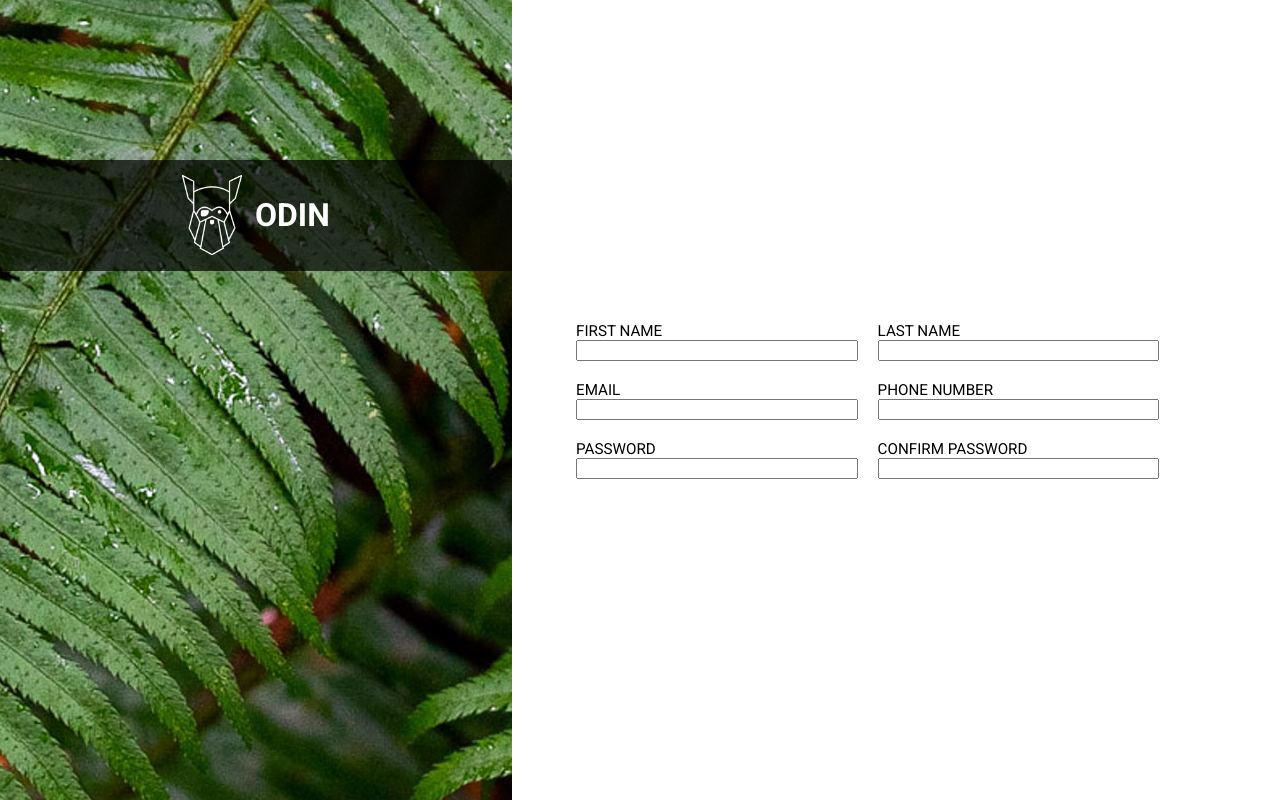
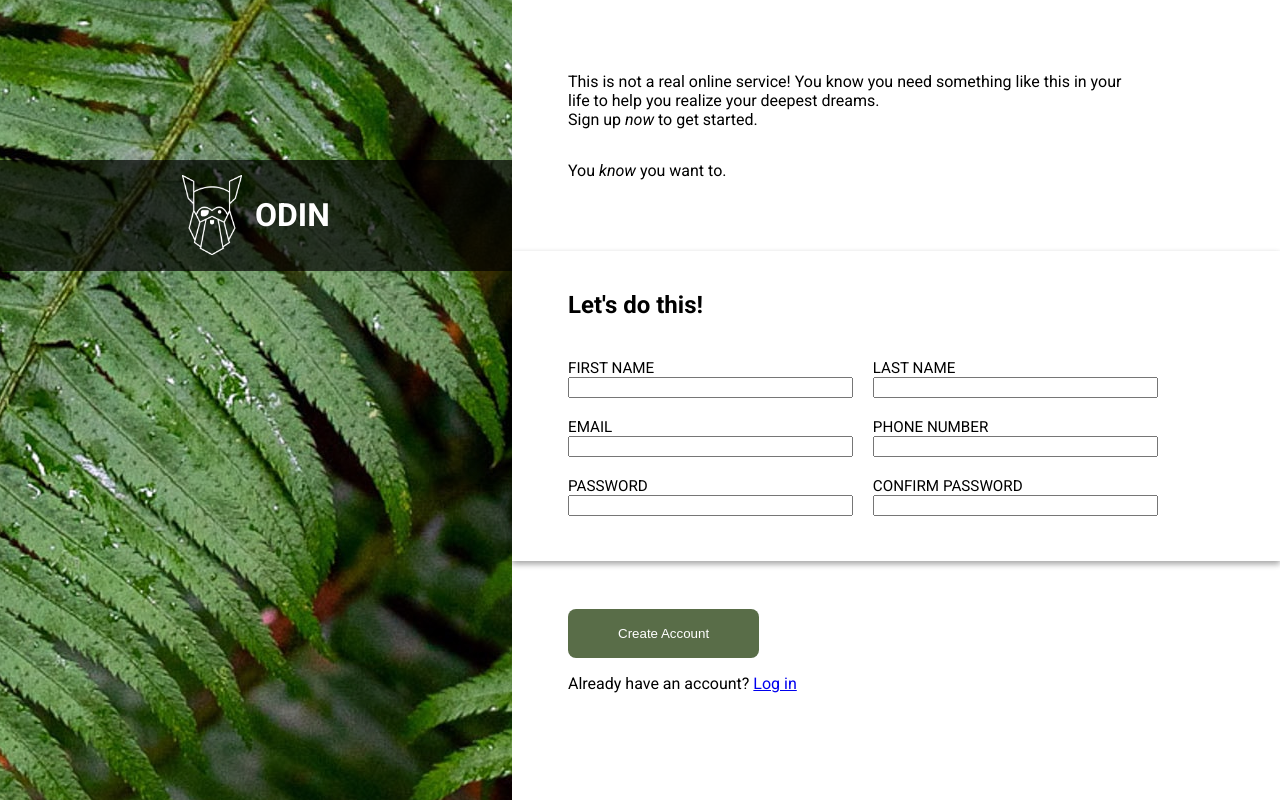
Before and after one commit to NikolaGedovic/Sign-Up_Form, a plain HTML site: page index.html in a window 1280 px wide. Drawn offline with Linux system fonts and the light colour scheme.

Commit message:
add styling

```diff
--- a/index.html
+++ b/index.html
@@ -26,10 +26,26 @@
 
       <!-- Right Side -->
       <div class="right-side">
-        <div class="dummy-text"></div>
-
+        <div class="dummy-text">
+          <div class="upper-text-container">
+            <div>
+              <p>
+                This is not a real online service! You know you need something
+                like this in your life to help you realize your deepest
+                dreams.<br />
+                Sign up <em>now</em> to get started.
+              </p>
+            </div>
+            <div>
+              <p>You <em>know</em> you want to.</p>
+            </div>
+          </div>
+        </div>
         <form action="#">
           <div class="form">
+            <div class="form-h2">
+              <h2>Let's do this!</h2>
+            </div>
             <div class="input">
               <label for="first-name">FIRST NAME</label>
               <input type="text" name="first-name" id="first-name" required />
@@ -65,8 +81,18 @@
               />
             </div>
           </div>
+          <div class="log-in">
+            <div>
+              <input class="submit-btn" type="submit" value="Create Account" />
+            </div>
+            <div>
+              <p>
+                Already have an account?
+                <a href="#" class="link-style">Log in</a>
+              </p>
+            </div>
+          </div>
         </form>
-        <div class="log-in"></div>
       </div>
     </div>
   </body>
--- a/style.css
+++ b/style.css
@@ -1,4 +1,7 @@
-:root {}
+:root {
+  --btn-bg-color: #596D48;
+
+}
 
 * {
   box-sizing: border-box;
@@ -61,16 +64,48 @@ body {
   flex-flow: column nowrap;
   justify-content: center;
   width: 60vw;
-  padding-left: 4rem;
+}
+
+/* Upper Text CSS */
+
+
+.dummy-text {
+  height: 15.63rem;
+  display: flex;
+  flex-direction: column;
+  justify-content: space-around;
+  width: 80%;
+  padding-left: 3.5rem;
+}
+
+.upper-text-container {
+  display: flex;
+  flex-direction: column;
+  justify-content: center;
+  align-items: flex-start;
 }
 
 /* FORM STYLING */
+
+.form-h2 {
+  width: 100%;
+}
+
+form {
+  display: flex;
+  gap: 3rem;
+  flex-direction: column;
+  margin-bottom: 5.6rem;
+}
+
 .form {
   display: flex;
   flex-flow: row wrap;
-  gap: 20px;
-  padding-top: 20px;
-  padding-bottom: 20px;
+  gap: 1.25rem;
+  padding-top: 1.25rem;
+  padding-bottom: 2.8rem;
+  padding-left: 3.5rem;
+  box-shadow: rgba(0, 0, 0, 0.16) 0px 3px 6px, rgba(0, 0, 0, 0.23) 0px 3px 6px;
 }
 
 .input {
@@ -79,3 +114,20 @@ body {
   width: 40%;
   font-size: 0.95rem;
 }
+
+/* Log In CSS */
+
+.submit-btn {
+  background-color: var(--btn-bg-color);
+  color: white;
+  padding: 1.06rem 3.125rem;
+  border: none;
+  border-radius: 0.5rem;
+}
+
+.log-in {
+  display: flex;
+  flex-direction: column;
+  align-items: flex-start;
+  padding-left: 3.5rem;
+}
```
